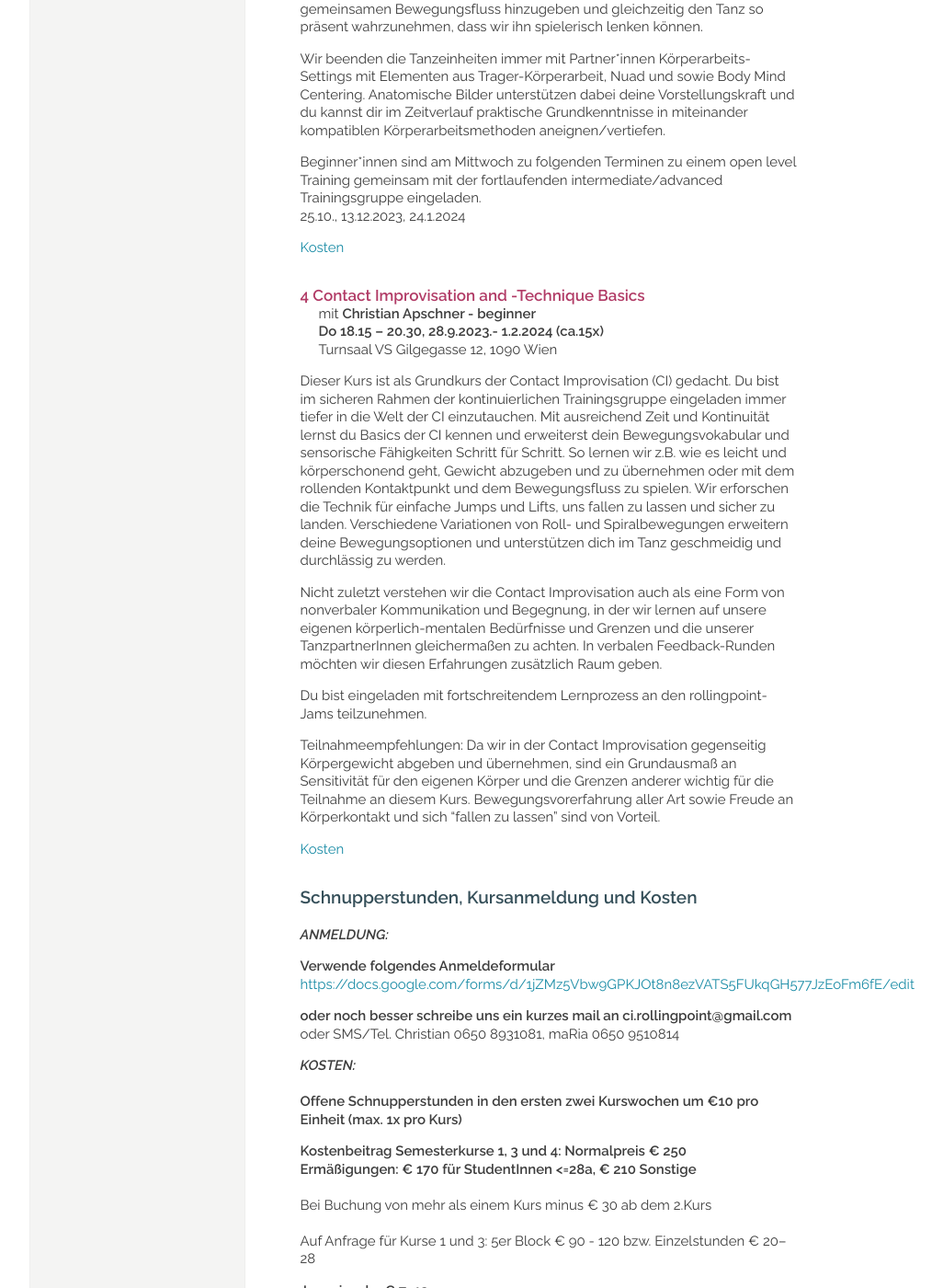
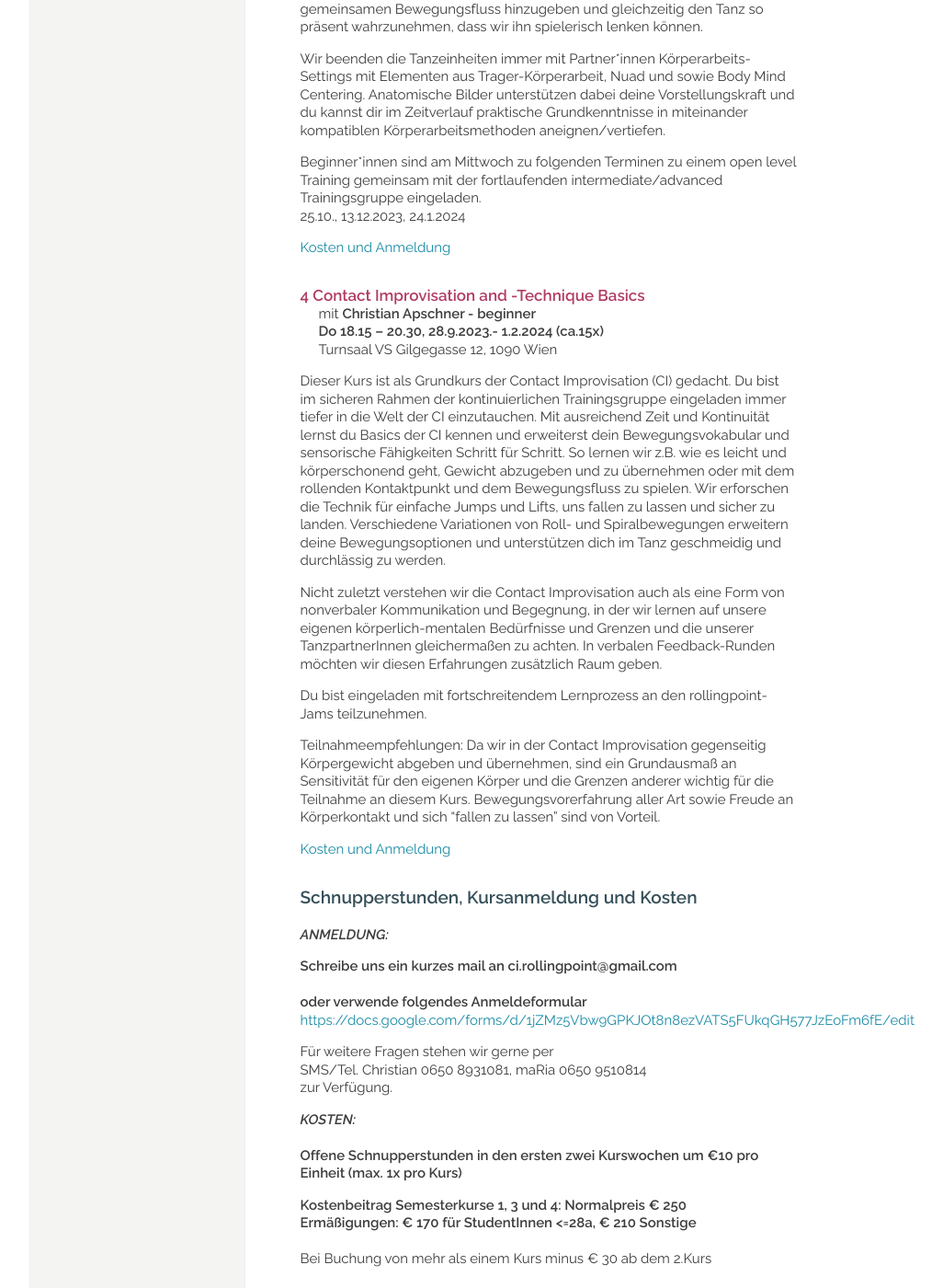
Before and after one commit to manulari/rollingpointat, a Jekyll site: the page built from _pages_de/kurse.md, in a window 1280 px wide and 1400 px high, scrolled down 2005 px. Shown: the whole window at 92% size, without its empty margins (152-1178 px from the left). Built offline with Jekyll 4.4.1, drawn with Linux system fonts in a browser that asks for light colours; comment, search, counter and statistics services are not loaded; some of the changed text lies outside the part shown.

Commit message:
Update page (de) “kurse”

```diff
--- a/_pages_de/kurse.md
+++ b/_pages_de/kurse.md
@@ -38,7 +38,7 @@ mal.“
 
 Teilnahmeempfehlung: Tanzfreudige mit Lust an Bewegungsausdruck und -forschung. An Kontaktimprovisations-Elementen mit geringer Gewichtsübertragung und an Berührung für Bewegungsentwicklung Interessierte. Menschen, die sich selbst und ihren Körper besser kennen lernen wollen. Eine kontinuierliche Teilnahme ist von Vorteil und daher sehr erwünscht.
 
-[Kosten](#kosten)
+[Kosten und Anmeldung](#kosten)
 
 <div class="named-anchor" id="di"></div>
 
@@ -56,7 +56,7 @@ Die wöchtenliche rollingpoint-Jam findet ab 19.9.2023 im schönen großen Turns
 
 In der Special-Hour vor den Jams von 17.15-18.15 lädt eine bunte Mischung von Specials rund um die CI mit unterschiedlichem Fokus und Gastlehrer\*innen zum Mitmachen ein. Geplant sind auch Spezialformate wie für Beginner\*innen offene open level Jams und Underscore. [Hier findest du das akutelle Programm.](/jams#special)
 
-[Kosten](#kosten)
+[Kosten und Anmeldung](#kosten)
 
 <div class="named-anchor" id="mi"></div>
 
@@ -76,7 +76,7 @@ Wir beenden die Tanzeinheiten immer mit Partner*innen Körperarbeits-Settings mi
 Beginner*innen sind am Mittwoch zu folgenden Terminen zu einem open level Training gemeinsam mit der fortlaufenden intermediate/advanced Trainingsgruppe eingeladen.\
 25.10., 13.12.2023, 24.1.2024
 
-[Kosten](#kosten)
+[Kosten und Anmeldung](#kosten)
 
 <div class="named-anchor" id="do"></div>
 
@@ -94,7 +94,7 @@ Du bist eingeladen mit fortschreitendem Lernprozess an den rollingpoint-Jams tei
 
 Teilnahmeempfehlungen: Da wir in der Contact Improvisation gegenseitig Körpergewicht abgeben und übernehmen, sind ein Grundausmaß an Sensitivität für den eigenen Körper und die Grenzen anderer wichtig für die Teilnahme an diesem Kurs. Bewegungsvorerfahrung aller Art sowie Freude an Körperkontakt und sich “fallen zu lassen” sind von Vorteil.
 
-[Kosten](#kosten)
+[Kosten und Anmeldung](#kosten)
 
 <div class="named-anchor" id="kosten"></div>
 
@@ -102,11 +102,14 @@ Teilnahmeempfehlungen: Da wir in der Contact Improvisation gegenseitig Körperge
 
 ***ANMELDUNG:***
 
-**Verwende folgendes Anmeldeformular**\
+**Schreibe uns ein kurzes mail an ci.rollingpoint@gmail.com**\
+\
+**oder verwende folgendes Anmeldeformular**\
 <https://docs.google.com/forms/d/1jZMz5Vbw9GPKJOt8n8ezVATS5FUkqGH577JzEoFm6fE/edit>
 
-**oder noch besser schreibe uns ein kurzes mail an ci.rollingpoint@gmail.com**\
-oder SMS/Tel. Christian 0650 8931081, maRia 0650 9510814
+Für weitere Fragen stehen wir gerne per \
+SMS/Tel. Christian 0650 8931081, maRia 0650 9510814\
+zur Verfügung.
 
 ***KOSTEN:***\
 \
```
